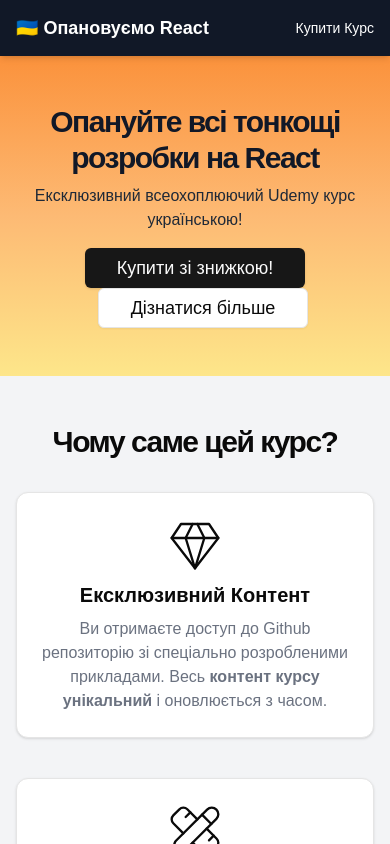
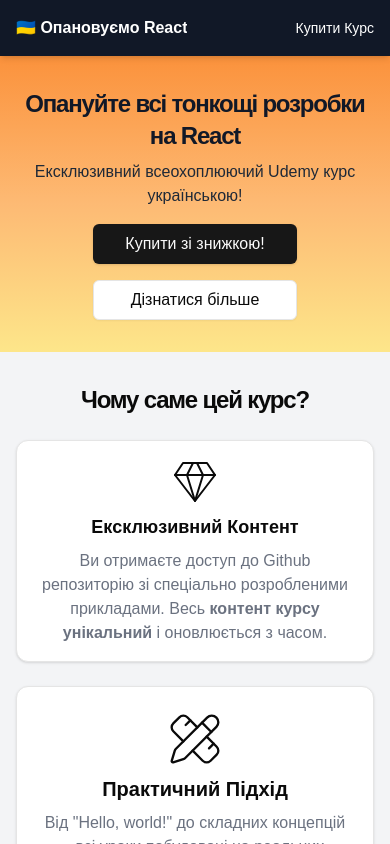
Before and after one commit to a-polishchuk/master-react-course, a Next.js app: page /master-react-course/ in a window 390 px wide. Shown: the top 844 px of the page. Built offline with nearby package versions, Linux system fonts and the light colour scheme.

Commit message:
adapting for mobile phones

```diff
--- a/app/page.tsx
+++ b/app/page.tsx
@@ -10,33 +10,33 @@
   return (
     <>
       <header className="sticky top-0 px-4 lg:px-6 h-14 flex items-center bg-gray-900 shadow-md">
-        <Link href="/" className="text-white font-bold text-lg">
+        <Link href="/" className="text-white font-bold text-base sm:text-lg truncate">
           🇺🇦 Опановуємо React
         </Link>
         <nav className="ml-auto flex gap-4 sm:gap-6">
-          <Link className="text-sm font-medium text-white hover:underline underline-offset-4" href={ENROLL_LINK}>
+          <Link className="text-sm font-medium text-white hover:underline underline-offset-4 whitespace-nowrap" href={ENROLL_LINK}>
             Купити Курс
           </Link>
         </nav>
       </header>
 
       <main className="flex-1">
-        <section className="w-full py-12 md:py-24 lg:py-32 xl:py-48 bg-gradient-to-b from-orange-400 via-orange-300 to-amber-200">
+        <section className="w-full py-8 sm:py-12 md:py-24 lg:py-32 xl:py-48 bg-gradient-to-b from-orange-400 via-orange-300 to-amber-200">
           <div className="container px-4 md:px-6 mx-auto">
             <div className="flex flex-col items-center space-y-4 text-center">
               <div className="space-y-2">
-                <h1 className="text-3xl font-bold tracking-tighter sm:text-4xl md:text-5xl lg:text-6xl/none text-gray-900">
+                <h1 className="text-2xl sm:text-3xl font-bold tracking-tighter sm:text-4xl md:text-5xl lg:text-6xl/none text-gray-900">
                   Опануйте всі тонкощі розробки на React
                 </h1>
-                <p className="mx-auto max-w-[700px] text-gray-800 md:text-xl">
+                <p className="mx-auto max-w-[700px] text-base sm:text-lg text-gray-800 md:text-xl">
                   Ексклюзивний всеохоплюючий Udemy курс українською!
                 </p>
               </div>
-              <div className="space-x-4">
-                <Button asChild size="lg" className="text-lg">
+              <div className="flex flex-col sm:flex-row gap-4 sm:space-x-4">
+                <Button asChild size="lg" className="text-base sm:text-lg">
                   <Link href={ENROLL_LINK}>Купити зі знижкою!</Link>
                 </Button>
-                <Button variant="outline" asChild size="lg" className="text-lg">
+                <Button variant="outline" asChild size="lg" className="text-base sm:text-lg">
                   <Link href="#features">Дізнатися більше</Link>
                 </Button>
               </div>
@@ -44,16 +44,16 @@
           </div>
         </section>
 
-        <section id="features" className="w-full py-12 md:py-24 lg:py-32 bg-gray-100 dark:bg-gray-800">
+        <section id="features" className="w-full py-8 sm:py-12 md:py-24 lg:py-32 bg-gray-100 dark:bg-gray-800">
           <div className="container px-4 md:px-6 mx-auto">
-            <h2 className="text-3xl font-bold tracking-tighter sm:text-4xl md:text-5xl text-center mb-8">
+            <h2 className="text-2xl sm:text-3xl font-bold tracking-tighter sm:text-4xl md:text-5xl text-center mb-6 sm:mb-8">
               Чому саме цей курс?
             </h2>
-            <div className="grid gap-10 sm:grid-cols-2 md:grid-cols-3 justify-items-center">
+            <div className="grid gap-6 sm:gap-8 md:gap-10 grid-cols-1 sm:grid-cols-2 md:grid-cols-3 justify-items-center">
               <Card>
-                <CardContent className="flex flex-col items-center space-y-2 p-6">
-                  <Gem strokeWidth={1} className="h-14 w-14" />
-                  <h3 className="text-xl font-bold">Ексклюзивний Контент</h3>
+                <CardContent className="flex flex-col items-center space-y-2 p-4 sm:p-6">
+                  <Gem strokeWidth={1} className="h-12 w-12 sm:h-14 sm:w-14" />
+                  <h3 className="text-lg sm:text-xl font-bold">Ексклюзивний Контент</h3>
                   <p className="text-center text-gray-500 dark:text-gray-400">
                     Ви отримаєте доступ до Github репозиторію зі спеціально розробленими прикладами.
                     Весь <strong>контент курсу унікальний</strong> і оновлюється з часом.
@@ -111,17 +111,17 @@
           </div>
         </section>
 
-        <section id="tech-stack" className="w-full py-12 md:py-24 lg:py-32 dark:bg-gray-800">
+        <section id="tech-stack" className="w-full py-8 sm:py-12 md:py-24 lg:py-32 dark:bg-gray-800">
           <div className="container px-4 md:px-6 mx-auto">
-            <h2 className="text-3xl font-bold tracking-tighter sm:text-4xl md:text-5xl text-center mb-8">
+            <h2 className="text-2xl sm:text-3xl font-bold tracking-tighter sm:text-4xl md:text-5xl text-center mb-6 sm:mb-8">
               Стек технологій
             </h2>
-            <div className="grid grid-cols-1 md:grid-cols-3 gap-8 max-w-5xl mx-auto">
+            <div className="grid gap-4 sm:gap-6 md:gap-8 grid-cols-1 md:grid-cols-3 max-w-5xl mx-auto">
               <div className="col-span-1 md:col-span-3">
                 <Card className="bg-gradient-to-b from-blue-500 to-blue-200">
-                  <CardContent className="p-6">
-                    <h3 className="text-2xl font-bold text-white text-center">Core Technologies</h3>
-                    <div className="flex justify-center gap-2 mt-4">
+                  <CardContent className="p-4 sm:p-6">
+                    <h3 className="text-xl sm:text-2xl font-bold text-white text-center">Core Technologies</h3>
+                    <div className="flex flex-wrap justify-center gap-2 mt-4">
                       <Badge className="text-sm">TypeScript</Badge>
                       <Badge className="text-sm">React</Badge>
                       <Badge className="text-sm">Vite</Badge>
@@ -131,7 +131,7 @@
               </div>
               <Card className="bg-gradient-to-b from-purple-500 to-purple-200">
                 <CardContent className="p-6">
-                  <h3 className="text-xl font-bold text-white mb-4">State Management</h3>
+                  <h3 className="text-xl font-bold text-white mb-4 text-center">State Management</h3>
                   <div className="flex flex-col gap-2">
                     <div><Badge className="text-sm">React.Context + useReducer</Badge></div>
                     <div><Badge className="text-sm">Redux + Rematch</Badge></div>
@@ -142,7 +142,7 @@
               </Card>
               <Card className="bg-gradient-to-b from-green-500 to-green-200">
                 <CardContent className="p-6">
-                  <h3 className="text-xl font-bold text-white mb-4">Data Fetching</h3>
+                  <h3 className="text-xl font-bold text-white mb-4 text-center">Data Fetching</h3>
                   <div className="space-y-2">
                     <div><Badge className="text-sm">fetch</Badge></div>
                     <div><Badge className="text-sm">Axios</Badge></div>
@@ -153,7 +153,7 @@
               </Card>
               <Card className="bg-gradient-to-b from-orange-500 to-orange-200">
                 <CardContent className="p-6">
-                  <h3 className="text-xl font-bold text-white mb-4">Testing</h3>
+                  <h3 className="text-xl font-bold text-white mb-4 text-center">Testing</h3>
                   <div className="space-y-2">
                     <div><Badge className="text-sm">Jest</Badge></div>
                     <div><Badge className="text-sm">Vitest</Badge></div>
@@ -165,8 +165,8 @@
               <div className="col-span-1 md:col-span-3">
                 <Card className="bg-gradient-to-b from-yellow-500 to-yellow-200">
                   <CardContent className="p-6">
-                    <h3 className="text-2xl font-bold text-white text-center">Tools</h3>
-                    <div className="flex justify-center gap-2 mt-4">
+                    <h3 className="text-xl font-bold text-white text-center">Tools</h3>
+                    <div className="flex flex-wrap justify-center gap-2 mt-4">
                       <Badge className="text-sm">VSCode</Badge>
                       <Badge className="text-sm">ESLint</Badge>
                       <Badge className="text-sm">Prettier</Badge>
@@ -180,19 +180,19 @@
           </div>
         </section>
 
-        <section id="enroll" className="w-full py-12 md:py-24 lg:py-32 bg-gray-100 dark:bg-gray-800">
+        <section id="enroll" className="w-full py-8 sm:py-12 md:py-24 lg:py-32 bg-gray-100 dark:bg-gray-800">
           <div className="container mx-auto px-4 md:px-6">
             <div className="flex flex-col items-center space-y-4 text-center">
               <div className="space-y-2">
-                <h2 className="text-3xl font-bold tracking-tighter sm:text-4xl md:text-5xl">
+                <h2 className="text-2xl sm:text-3xl font-bold tracking-tighter sm:text-4xl md:text-5xl">
                   Чи готові ви Опанувати React?
                 </h2>
-                <p className="mx-auto max-w-[600px] text-gray-500 md:text-xl dark:text-gray-400">
+                <p className="mx-auto max-w-[600px] text-base sm:text-lg text-gray-500 md:text-xl dark:text-gray-400">
                   Купіть курс за <strong>найменшою можливою ціною</strong> на Udemy і почніть свій шлях React розробника!
                 </p>
               </div>
-              <div className="w-full max-w-sm space-y-2">
-                <Button size="lg" asChild className="text-lg">
+              <div className="w-full max-w-[280px] sm:max-w-sm space-y-2">
+                <Button size="lg" asChild className="w-full text-base sm:text-lg">
                   <Link href={ENROLL_LINK} target="_blank" rel="noopener noreferrer">
                     Купити на Udemy
                   </Link>
@@ -203,7 +203,7 @@
         </section>
       </main>
 
-      <footer className="flex flex-col gap-2 sm:flex-row py-6 w-full shrink-0 items-center px-4 md:px-6 border-t justify-center">
+      <footer className="flex flex-col gap-2 sm:flex-row py-4 sm:py-6 w-full shrink-0 items-center px-4 md:px-6 border-t justify-center">
         <p className="text-xs text-gray-500 dark:text-gray-400 text-center">© {new Date().getFullYear()} Опановуємо React. Всі права захищені.</p>
       </footer>
     </>
```
